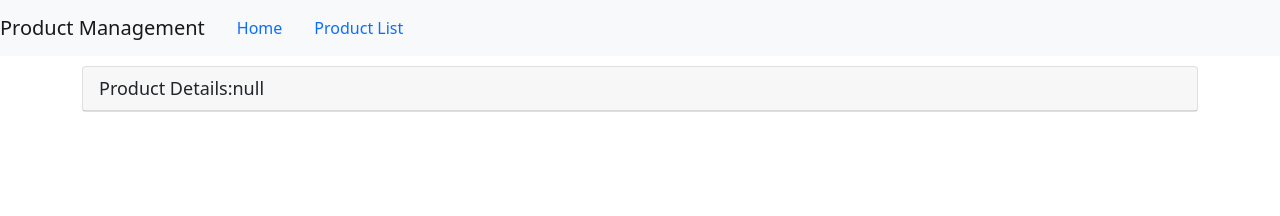
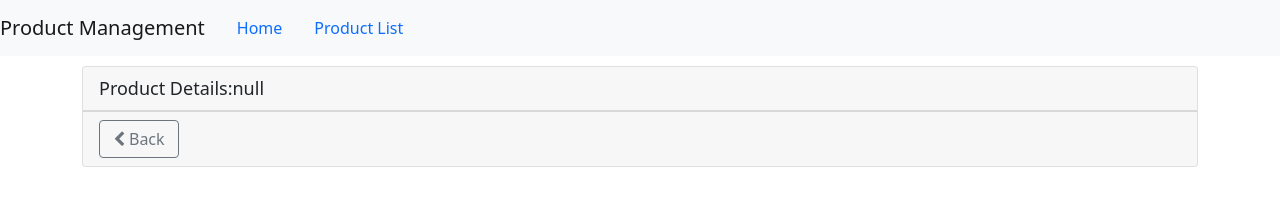
Before and after one commit to simonojok19/mini-product-manager, an Angular app: page /products/1 in a window 1280 px wide. Shown: the top 216 px of the page. Built offline with nearby package versions, Linux system fonts and the light colour scheme.

Commit message:
added the back button

```diff
--- a/src/app/products/product-detail.component.html
+++ b/src/app/products/product-detail.component.html
@@ -2,4 +2,10 @@
   <div class="card-header">
     {{ pageTitle + ':' + product?.productId}}
   </div>
+  <div class="card-footer">
+    <button class="btn btn-outline-secondary" style="width: 80px" (click)="onBack()">
+      <i class="fa fa-chevron-left"></i>
+      Back
+    </button>
+  </div>
 </div>
--- a/src/app/products/product-detail.component.ts
+++ b/src/app/products/product-detail.component.ts
@@ -1,5 +1,5 @@
 import { Component, OnInit } from '@angular/core';
-import { ActivatedRoute } from '@angular/router';
+import { ActivatedRoute, Router } from '@angular/router';
 import { IProduct } from './products';
 
 @Component({
@@ -10,9 +10,13 @@ export class ProductDetailComponent implements OnInit {
   pageTitle: string = 'Product Details';
   product: IProduct | undefined;
 
-  constructor(public route: ActivatedRoute) {}
+  constructor(private route: ActivatedRoute, private router: Router) {}
 
   ngOnInit(): void {
     const id = Number(this.route.snapshot.paramMap.get('id'));
   }
+
+  async onBack(): Promise<void> {
+    await this.router.navigate(['/products']);
+  }
 }
```
